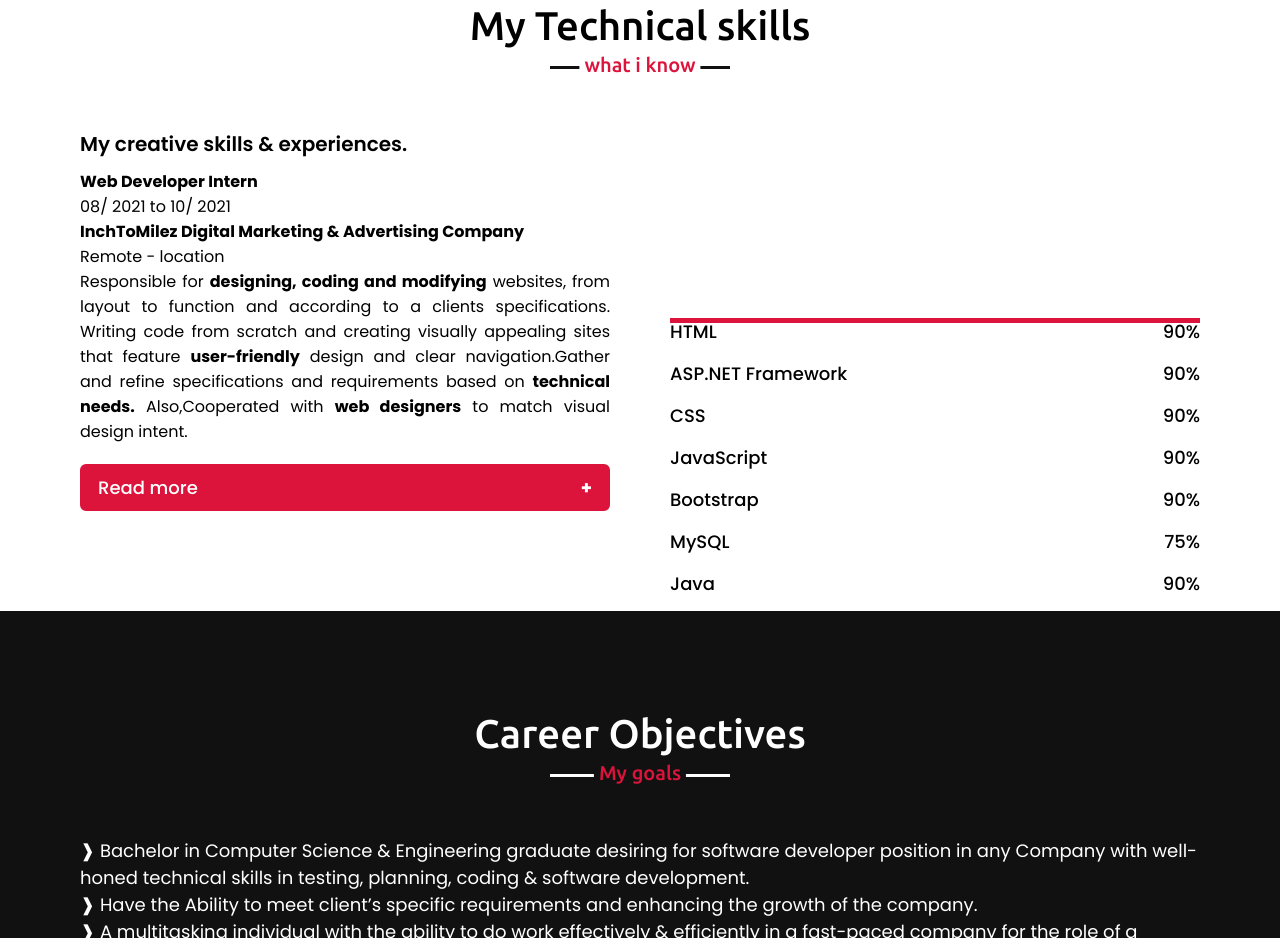
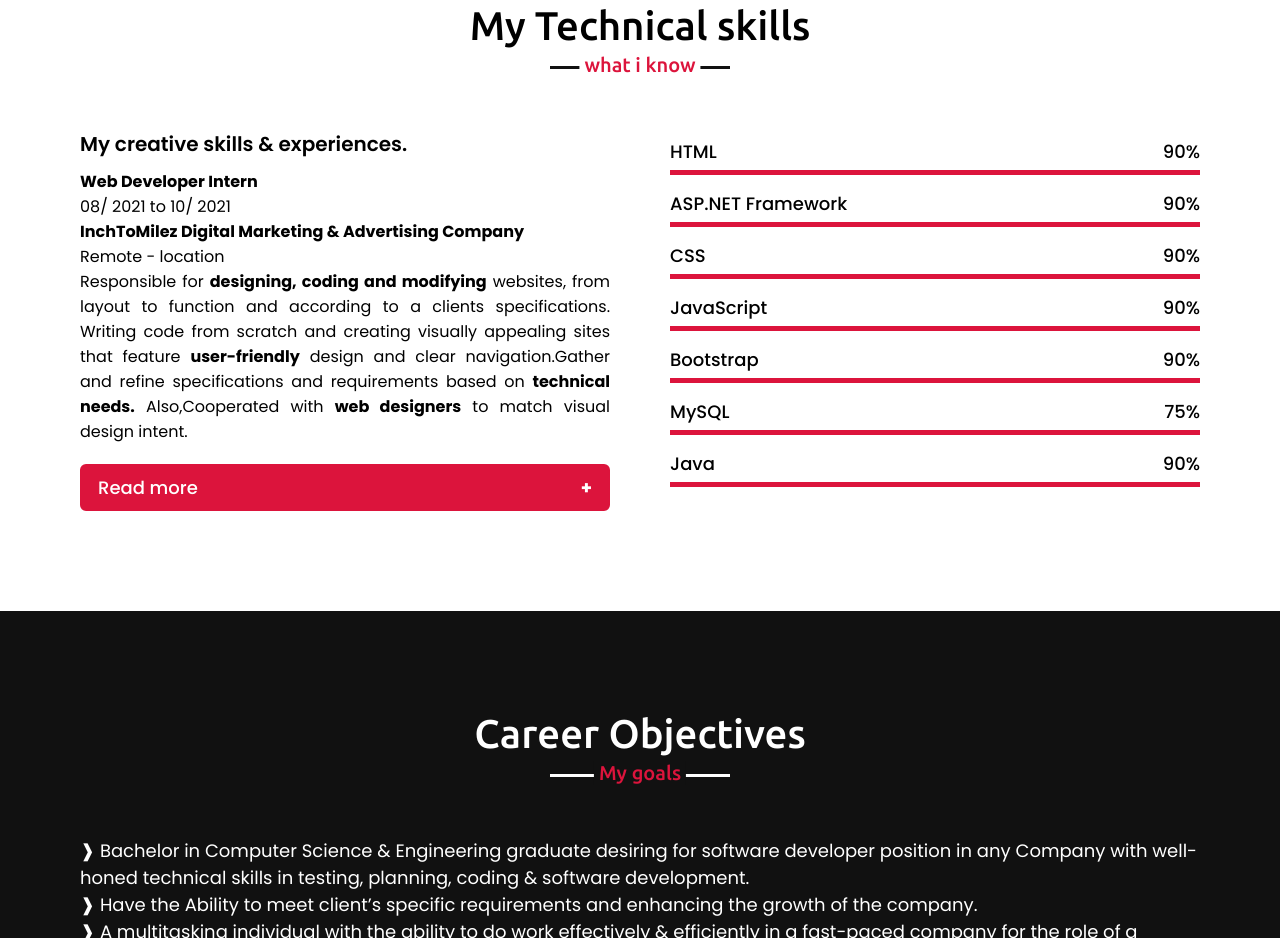
Before and after one commit to Avinoorsingh/avinoor.github.io, a plain HTML site: page index.html in a window 1280 px wide. Shown: the part 2372-3310 px from the top of the page. Drawn offline with nearby package versions, Linux system fonts and the light colour scheme; some packages are replaced by stand-ins of ours; a script that the page names is missing.

Commit message:
Update style.css

```diff
--- a/style.css
+++ b/style.css
@@ -349,15 +349,16 @@ li a:hover{
     font-weight: 500;
     font-size: 18px;
 }
-.skills .skills-content .right {
+.skills .skills-content .right .line{
     height: 5px;
+    width: 100%;
     background: crimson;
     position: relative;
 }
 .skills .skills-content .right .line::before{
     content: "";
     position: absolute;
-    height:100%;
+    height: 100%;
     left: 0;
     top: 0;
     background: crimson;
```
